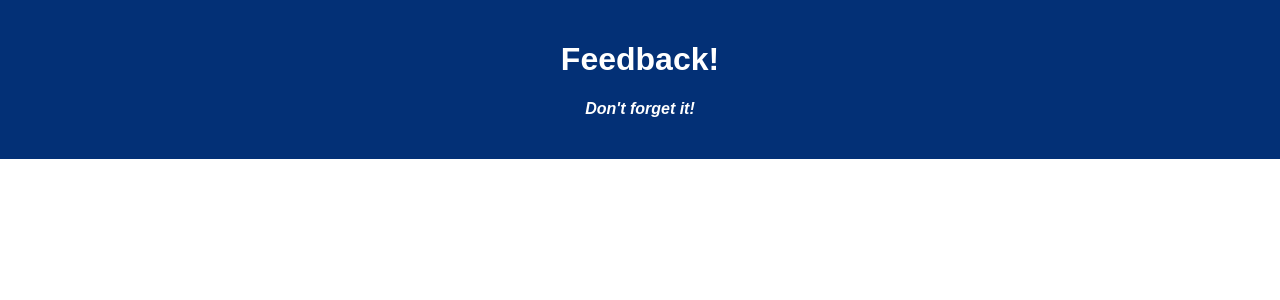
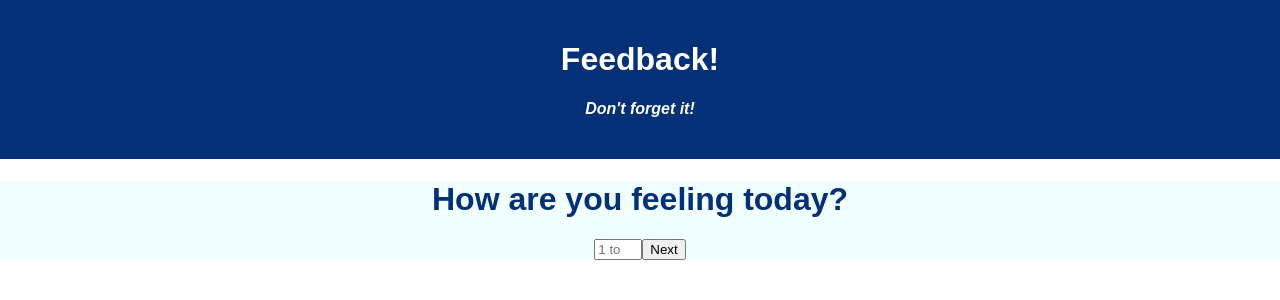
Before and after one commit to jstnlawson/justins-weekend-redux-feedback-loop, a React (Create React App) app: page / in a window 1280 px wide. Shown: the top 300 px of the page. Built offline with nearby package versions, Linux system fonts and the light colour scheme.

Commit message:
added useHistory to link pages on submit

```diff
--- a/src/components/App/App.jsx
+++ b/src/components/App/App.jsx
@@ -10,15 +10,15 @@ import CommentForm from './CommentForm/CommentForm'
 
 function App() {
 
-  const addToSurvey = (event) => {
+  const addSurvey = (event) => {
     event.preventDefault();
 
-    axios.post('/api/order',
-      customerToAdd
+    axios.post('survey',
+      surveyToAdd
     ).then(response => {
-      setCustomerToAdd('')
+      setSurveyToAdd('')
     }).catch(err => {
-      console.log('error adding customer info: ', err);
+      console.log('error adding survey info: ', err);
     })
   };
 
@@ -27,12 +27,10 @@ function App() {
       <header className='App-header'>
         <h1 className='App-title'>Feedback!</h1>
         <h4>Don't forget it!</h4>
+      </header>
 
-
-
-      </header>
       <Router>
-        <Route exact path="/feeling">
+        <Route exact path='/'>
           <FeelingForm />
         </Route>
         <Route exact path="/understand">
--- a/src/components/App/FeelingForm/FeelingForm.jsx
+++ b/src/components/App/FeelingForm/FeelingForm.jsx
@@ -1,9 +1,12 @@
 import React, { useState } from 'react';
+import { useHistory } from 'react-router-dom';
+
 import './FeelingForm.css'
 // import axios from 'axios'
 
 function FeelingForm() {
 
+    const history = useHistory();
     let [feelingToAdd, setFeelingToAdd] = useState({ feeling: 0 })
 
     const handleFeeling = (event) => {
@@ -11,20 +14,23 @@ function FeelingForm() {
             ...feelingToAdd,
             feeling: event.target.value,
         });
+        goToUnderstandForm()
     }
+
+    const goToUnderstandForm = () => {
+        history.push('/understand');
+      }
 
     return (
         <>
         <div className='feeling-container'>
-            <form onSubmit={(event) => setFeelingToAdd(event)}>
+            <form onSubmit={handleFeeling}>
                 <h1>How are you feeling today?</h1>
                 <input
                     type="number"
                     placeholder='1 to 5'
                     min="1" max="5" />
-                <button
-                    type="submit"
-                    onChange={handleFeeling}>Next</button>
+                <button type="submit">Next</button>
             </form>
         </div>
         </>
--- a/src/components/App/SupportForm/SupportForm.jsx
+++ b/src/components/App/SupportForm/SupportForm.jsx
@@ -1,9 +1,11 @@
 import React, { useState } from 'react';
+import { useHistory } from 'react-router-dom';
 import './supportForm.css'
 // import axios from 'axios'
 
 function supportForm() {
 
+    const history = useHistory()
     let [supportToAdd, setSupportToAdd] = useState({ support: 0 })
 
     const handleSupport = (event) => {
@@ -11,20 +13,23 @@ function supportForm() {
             ...supportToAdd,
             support: event.target.value,
         });
+        goToCommentForm()
     }
+
+    const goToCommentForm = () => {
+        history.push('/comment');
+      }
 
     return (
         <>
         <div className='support-container'>
-            <form onSubmit={(event) => setSupportToAdd(event)}>
+            <form onSubmit={handleSupport}>
                 <h1>How well are you being supported today?</h1>
                 <input
                     type="number"
                     placeholder='1 to 5'
                     min="1" max="5" />
-                <button
-                    type="submit"
-                    onChange={handleSupport}>Next</button>
+                <button type="submit">Next</button>
             </form>
         </div>
         </>
--- a/src/components/App/UnderstandForm/UnderStandForm.jsx
+++ b/src/components/App/UnderstandForm/UnderStandForm.jsx
@@ -1,9 +1,12 @@
 import React, { useState } from 'react';
+import { useHistory } from 'react-router-dom';
+
 import './UnderstandForm.css'
 // import axios from 'axios'
 
 function UnderstandForm() {
 
+    const history = useHistory();
     let [understandToAdd, setUnderstandToAdd] = useState({ understanding: 0 })
 
     const handleUnderstand = (event) => {
@@ -11,20 +14,23 @@ function UnderstandForm() {
             ...understandToAdd,
             understanding: event.target.value,
         });
+        goToSupportForm()
     }
+
+    const goToSupportForm = () => {
+        history.push('/support');
+      }
 
     return (
         <>
         <div className='understand-container'>
-            <form onSubmit={(event) => setUnderstandToAdd(event)}>
+            <form onSubmit={handleUnderstand}>
                 <h1>How well did you understand the material today?</h1>
                 <input
                     type="number"
                     placeholder='1 to 5'
                     min="1" max="5" />
-                <button
-                    type="submit"
-                    onChange={handleUnderstand}>Next</button>
+                <button type="submit">Next</button>
             </form>
         </div>
         </>
```
